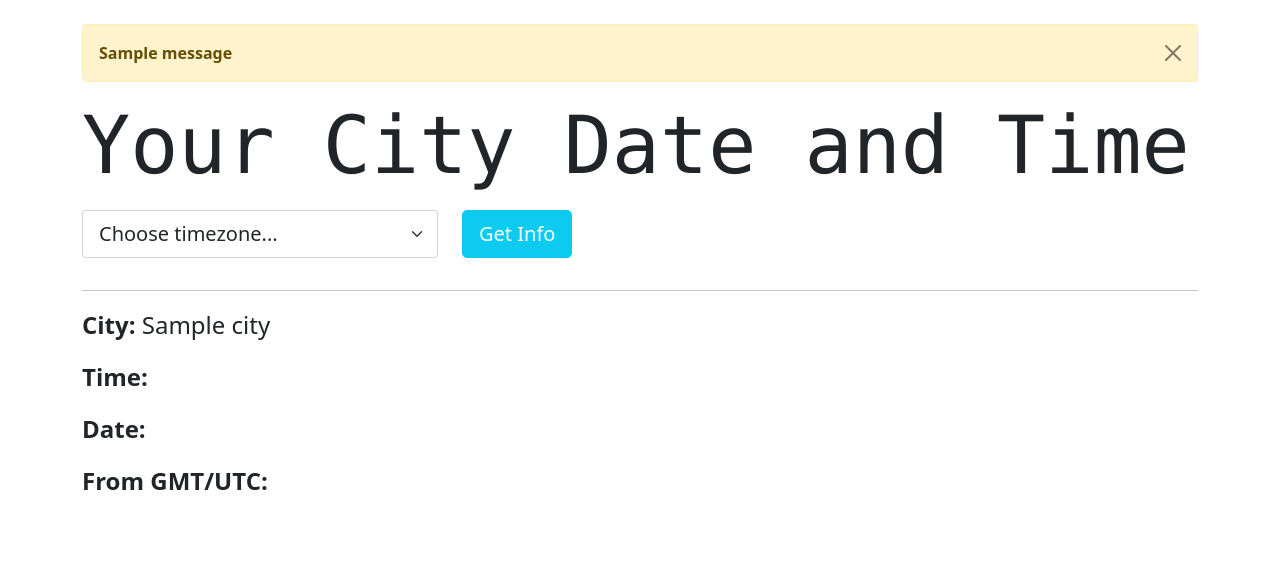
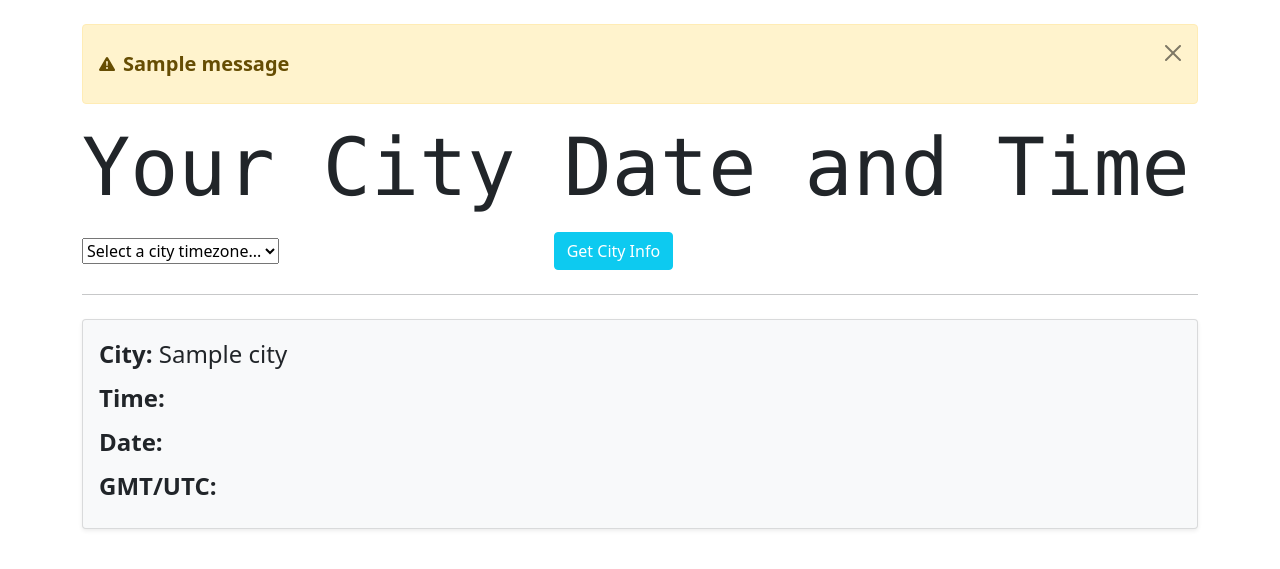
Before and after one commit to tshepop/flask_timezone_app, a Flask app: template templates/index.html in a window 1280 px wide. Shown: the top 569 px of the page. Run offline with Flask 3, Linux system fonts and the light colour scheme; the template is opened without the code that fills it: most values are stand-ins (such as "Sample title", 1, 10 or a date in 2020); one stand-in notice (Sample message) is shown; parts of the project's set-up code (start-up, migrations or seed data) failed here and were passed over; some libraries are stand-ins or nearby versions.

Commit message:
updated html file

```diff
--- a/templates/index.html
+++ b/templates/index.html
@@ -11,45 +11,59 @@
 </head>
 
 <body>
-    <!-- Get rid of Flash Of Unstyled Content(FOUC) in firefox -->
-    <script>0</script>
 
+    <!-- <svg xmlns="http://www.w3.org/2000/svg" class="d-none">
+        <symbol id="exclamation-triangle-fill" viewBox="0 0 16 16">
+            <path d="M8.982 1.566a1.13 1.13 0 0 0-1.96 0L.165 13.233c-.457.778.091 1.767.98 1.767h13.713c.889 0 1.438-.99.98-1.767L8.982 1.566zM8 5c.535 0 .954.462.9.995l-.35 3.507a.552.552 0 0 1-1.1 0L7.1 5.995A.905.905 0 0 1 8 5zm.002 6a1 1 0 1 1 0 2 1 1 0 0 1 0-2z"/>
+        </symbol>
+    </svg> -->
     <div class="container">
-        {% for message in get_flashed_messages() %}
-        <div class="alert alert-warning alert-dismissible fade show mt-4" role="alert">
-            <strong>{{ message }}</strong>
+        <!-- flash messages -->
+        {% with messages = get_flashed_messages() %}
+        {% if messages %}
+        <div class="alert alert-warning d-flex align-items-center alert-dismissible fade show mt-4" role="alert">
+            <svg xmlns="http://www.w3.org/2000/svg" width="16" height="16" fill="currentColor" class="bi bi-exclamation-triangle-fill" viewBox="0 0 16 16">
+                <path d="M8.982 1.566a1.13 1.13 0 0 0-1.96 0L.165 13.233c-.457.778.091 1.767.98 1.767h13.713c.889 0 1.438-.99.98-1.767zM8 5c.535 0 .954.462.9.995l-.35 3.507a.552.552 0 0 1-1.1 0L7.1 5.995A.905.905 0 0 1 8 5m.002 6a1 1 0 1 1 0 2 1 1 0 0 1 0-2"/>
+            </svg>
+            {% for message in messages %}
+            <span class="fs-5 p-2 fw-bold">{{ message }}</span>
+            {% endfor %}
             <button type="button" class="btn-close" data-bs-dismiss="alert" aria-label="Close"></button>
         </div>
-        {% endfor %}
+        {% endif %}
+        {% endwith %}
 
         <h1 class="display-1 font-monospace mb-3">Your City Date and Time</h1>
-        <form action="{{ url_for('index') }}" method="post" class="row">
-            <div class="col-4">
-                <select class="form-select form-select-lg mb-3" name="city_zone" aria-label=".form-select-sm">
-                    <option values="" selected>Choose timezone...</option>
-                    {% for city_name in zone_data %}
-                    <option value="{{ city_name }}">{{ city_name }}</option>
+        <form action="{{ url_for('index') }}" method="get" class="row g-3 align-items-center mb-4">
+            <div class="col-md-6 col-lg-5">
+                <select id="city_zone_select" name="city_zone" aria-placeholder="Select a timezone...">
+                    <option values="" {% if not zone_name %}selected{% endif %}>
+                        Select a city timezone...
+                    </option>
+                    {% for city_item in zone_data %}
+                    <option value="{{ city_item }}" {% if city_item == zone_name %}selected{% endif %}>
+                        {{ city_item }}
+                    </option>
                     {% endfor %}
                 </select>
             </div>
-            <div class="col-4">
-                <button type="submit" class="btn btn-info btn-lg text-white">Get Info</button>
+            <div class="col-auto">
+                <input type="submit" class="btn btn-info btn-md text-white" value="Get City Info">
             </div>
         </form>
         <hr>
-        <div class="">
-            {% if city | length > 2 %}
-            <p class="fs-4"><span class="fw-bold">City:</span> {{ city[2] }}</p>
-            {% else %}
-            <p class="fs-4"><span class="fw-bold">City:</span> {{ city[1] }}</p>
-            {% endif %}
+        <!-- Display selected city data-->
+        {% if current_time %}
+        <div class="card card-body bg-light mt-4 shadow-sm">
+            <p class="fs-4 mb-2"><span class="fw-bold">City:</span> {{city}}</p>
+            <p class="fs-4 mb-2"><span class="fw-bold">Time:</span> {{ current_time.format("HH:mm:ss") }}</p>
+            <p class="fs-4 mb-2"><span class="fw-bold">Date:</span> {{ current_time.format("dddd, MMMM DD, YYYY") }}</p>
+            <p class="fs-4 mb-2"><span class="fw-bold">GMT/UTC:</span> {{ current_time.format("ZZ")}}</p>
+        </div>
+        {% endif %}
 
-            <p class="fs-4"><span class="fw-bold">Time:</span> {{ current_time.format("HH:mm:ss") }}</p>
-            <p class="fs-4"><span class="fw-bold">Date:</span> {{ current_time.format("dddd, MMMM DD, YYYY") }}</p>
-            <p class="fs-4"><span class="fw-bold">From GMT/UTC:</span> {{ current_time.format("ZZ")}}</p>
-        </div>
+    </dv>
 
-    </div>
     <script src="url_for('static', filename='js/bootstrap.bundle.min.js')"></script>
 
 </body>
```
